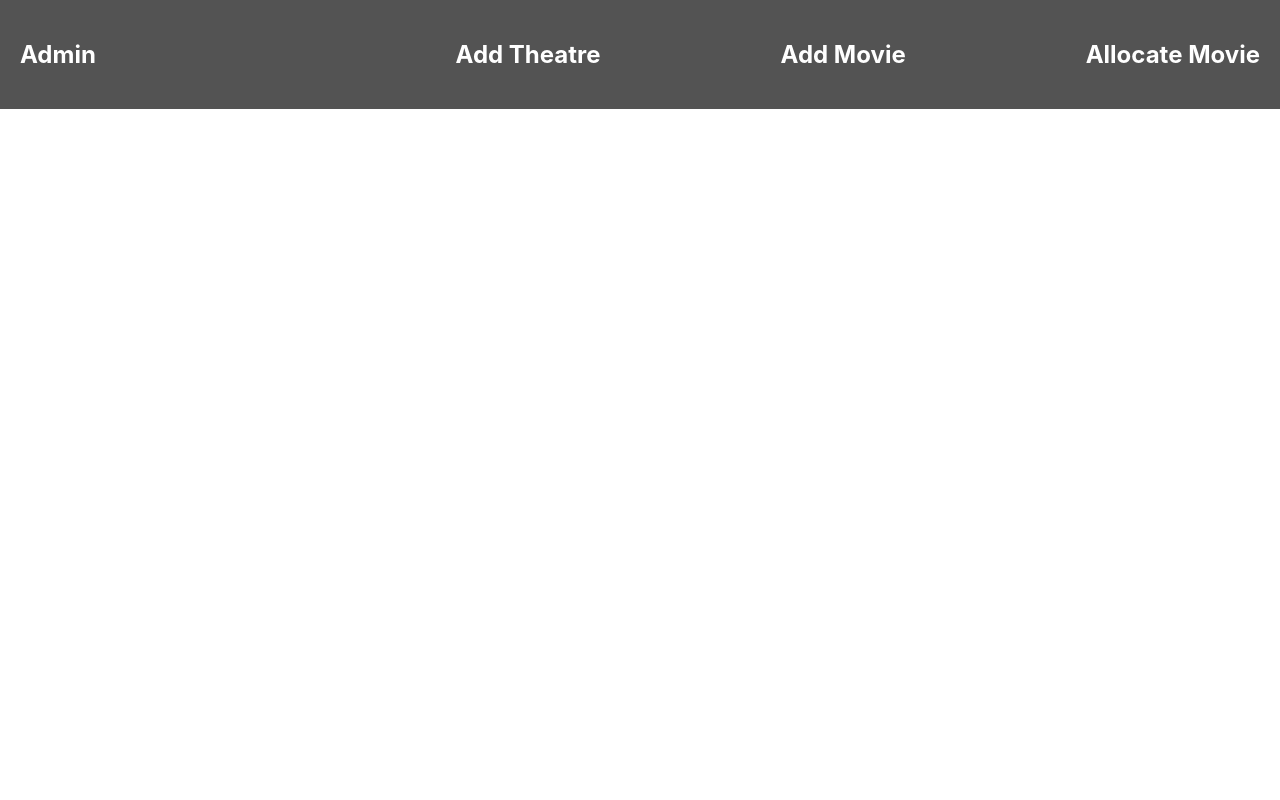
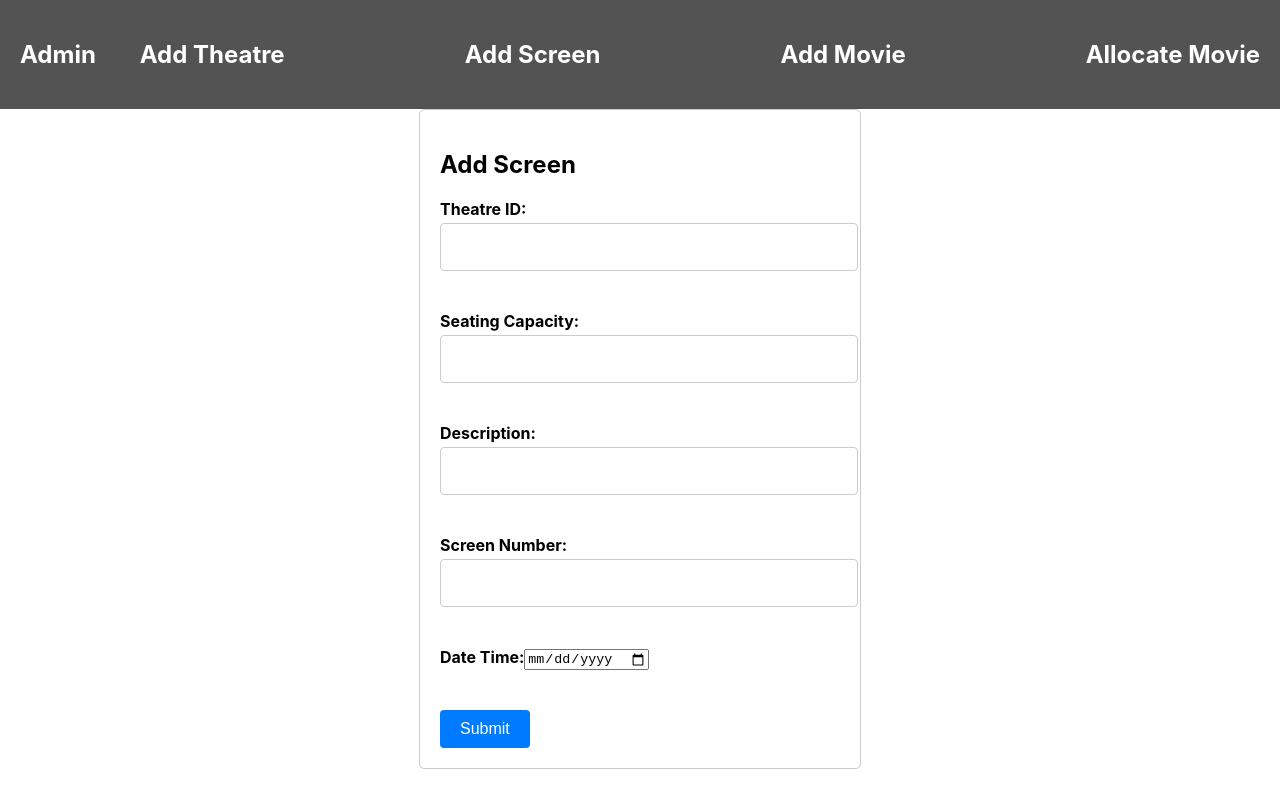
Before and after one commit to Swapnilchavan13/AdminBooking, a React (Create React App) app in the folder admin/: page /addscreen in a window 1280 px wide. Built offline with nearby package versions, Linux system fonts and the light colour scheme.

Commit message:
add screen added

```diff
--- a/admin/src/App.js
+++ b/admin/src/App.js
@@ -6,6 +6,7 @@ import { Addmovie } from "./Component/Addmovie";
 import { Allocatemovie } from "./Component/Allocatemovie";
 import { All } from "./Component/All";
 import { Login } from "./Component/Login";
+import { Addscreen } from "./Component/Addscreen";
 
 function App() {
   return (
@@ -14,6 +15,7 @@ function App() {
       <Routes>
         <Route path="/" element={<Login />} />
         <Route path="addtheatre" element={<Addtheatre />} />
+        <Route path="addscreen" element={<Addscreen />} />
         <Route path="addmovie" element={<Addmovie />} />
         <Route path="allocatemovie" element={<Allocatemovie />} />
         <Route path="all" element={<All />} />
--- /dev/null
+++ b/admin/src/Component/Addscreen.jsx
@@ -0,0 +1,73 @@
+import React, { useState } from 'react';
+
+export const Addscreen = () => {
+  const [formData, setFormData] = useState({
+    theatreID: '',
+    seatingCapacity: '',
+    Desc: '',
+    screenNo: '',
+    dateTime: '',
+    isDeleted: false,
+    createdAt: '',
+    updatedAt: ''
+  });
+
+  const handleChange = (e) => {
+    const { name, value } = e.target;
+    setFormData({
+      ...formData,
+      [name]: value
+    });
+  };
+
+  const handleSubmit = (e) => {
+    e.preventDefault();
+    console.log(formData);
+    setFormData({
+      theatreID: '',
+      seatingCapacity: '',
+      Desc: '',
+      screenNo: '',
+      dateTime: '',
+      isDeleted: false,
+      createdAt: '',
+      updatedAt: ''
+    });
+  };
+
+  return (
+    <div className="form-container">
+      <h2>Add Screen</h2>
+      <form onSubmit={handleSubmit}>
+
+        <label>
+          Theatre ID:
+          <input type="text" name="theatreID" value={formData.theatreID} onChange={handleChange} />
+        </label>
+        <br />
+        <label>
+          Seating Capacity:
+          <input type="text" name="seatingCapacity" value={formData.seatingCapacity} onChange={handleChange} />
+        </label>
+        <br />
+        <label>
+          Description:
+          <input type="text" name="Desc" value={formData.Desc} onChange={handleChange} />
+        </label>
+        <br />
+        <label>
+          Screen Number:
+          <input type="text" name="screenNo" value={formData.screenNo} onChange={handleChange} />
+        </label>
+        <br />
+        <label>
+          Date Time:
+          <input type="date" name="dateTime" value={formData.dateTime} onChange={handleChange} />
+        </label>
+        <br />
+
+        <button type="submit">Submit</button>
+      </form>
+    </div>
+  );
+};
--- a/admin/src/Component/Allocatemovie.jsx
+++ b/admin/src/Component/Allocatemovie.jsx
@@ -3,10 +3,14 @@ import '../Styles/allot.css';
 
 export const Allocatemovie = () => {
   const [selectedTheatre, setSelectedTheatre] = useState('');
+  const [theatreName, setTheatreName] = useState('');
+
   const [selectedScreen, setSelectedScreen] = useState('');
 
   const [movieNames, setMovieOption] = useState([]);
   const [poster, setPoster] = useState([]);
+  const [desc, setDesc] = useState([]);
+
   const [theaterOptions, setTheaterOptions] = useState({})
   const [savedRows, setSavedRows] = useState([]);
   const [allocatedata, setAlloacatedata] = useState([]);
@@ -42,12 +46,12 @@ export const Allocatemovie = () => {
 
         setPoster(pd)
         setMovieOption(md);
+
       } else {
         console.error('Failed to fetch movie options');
       }
 
-
-      console.log(movieData)
+      // console.log(movieData)
 
       const theatreres = await fetch('http://localhost:3005/theatredata');
       if (theatreres.ok) {
@@ -64,7 +68,6 @@ export const Allocatemovie = () => {
       } else {
         console.error('Failed to fetch movie options');
       }
-
 
       const allocates = await fetch('http://localhost:3005/allocatedata');
       if (allocates.ok) {
@@ -133,10 +136,9 @@ export const Allocatemovie = () => {
   };
 
   const handleSave = async (day) => {
-
-    if (selectedTheatre === '') {
+    if (selectedTheatre === '' || selectedScreen === '') {
       // Display an error message or take any other appropriate action
-      alert('Please Select Theatre');
+      alert('Please Select Theatre and Screen');
       return;
     }
 
@@ -148,10 +150,22 @@ export const Allocatemovie = () => {
       admin: adminuser,
       date: formattedDate,
       theatreId: selectedTheatre,
+      theatreName: theaterOptions.find(theatre => theatre.id === selectedTheatre).name, // Include theater name
       selectedscreen: selectedScreen,
-      movieData: {}
+      description:'',
+      movieData: {},
+      photo: poster,
+      isActive: false,
+      startDate: new Date(), // Set start date as current date
+      endDate: new Date(new Date().setDate(new Date().getDate() + 1)), // Set end date as the next date
+      startDate_EP:'',
+      endDate_EP:'',
+      category: '',
+      totalLikes:0,
+      totalComments: 0,
+      likedBy:{},
+      screenId: selectedScreen
     };
-
 
     movieNames.forEach((movieName) => {
       const showTimeData = [];
@@ -170,6 +184,7 @@ export const Allocatemovie = () => {
       setSavedRows([...savedRows, day]);
     });
 
+    try {
       // Make a POST request to the API
       const response = await fetch('http://localhost:3005/allocatedata', {
         method: 'POST',
@@ -193,7 +208,11 @@ export const Allocatemovie = () => {
         // Error saving data
         alert('Error saving data');
       }
+    } catch (error) {
+      console.error('Error while saving data:', error);
+    }
   };
+
 
   const handleDelete = async (data) => {
     try {
@@ -201,7 +220,7 @@ export const Allocatemovie = () => {
       setSelectedTheatreBeforeDelete(selectedTheatre);
 
       // Make a DELETE request to the API to delete data
-      const response = await fetch(`http://localhost:3005/allocatedata/${data._id}`, {
+      const response = await fetch(`http://62.72.59.146:3005/allocatedata/${data._id}`, {
         method: 'DELETE',
       });
 
--- a/admin/src/Component/Navbar.jsx
+++ b/admin/src/Component/Navbar.jsx
@@ -1,6 +1,7 @@
 import React from 'react'
 import '../Styles/navbar.css'
 import { Link } from 'react-router-dom'
+import '../Styles/screen.css'
 
 export const Navbar = () => {
   return (
@@ -12,6 +13,9 @@ export const Navbar = () => {
         <Link to="/addtheatre">
           <h2>Add Theatre</h2>
         </Link>
+        <Link to="/addscreen">
+          <h2>Add Screen</h2>
+        </Link>
         <Link to="/addmovie">
           <h2>Add Movie</h2>
         </Link>
--- /dev/null
+++ b/admin/src/Styles/screen.css
@@ -0,0 +1,42 @@
+.form-container {
+    max-width: 400px;
+    margin: 0 auto;
+    padding: 20px;
+    border: 1px solid #ccc;
+    border-radius: 5px;
+  }
+
+  .form-container h2 {
+    margin-bottom: 20px;
+  }
+
+  .form-container label {
+    display: block;
+    margin-bottom: 10px;
+  }
+
+  .form-container input[type="text"] {
+    width: 100%;
+    padding: 8px;
+    font-size: 16px;
+    border: 1px solid #ccc;
+    border-radius: 4px;
+  }
+
+  .form-container button[type="submit"] {
+    padding: 10px 20px;
+    font-size: 16px;
+    background-color: #007bff;
+    color: #fff;
+    border: none;
+    border-radius: 4px;
+    cursor: pointer;
+  }
+
+  .form-container button[type="submit"]:hover {
+    background-color: #0056b3;
+  }
+
+  .form-container button[type="submit"]:focus {
+    outline: none;
+  }
```
Lines whose indentation alone changed are shown as unchanged.
